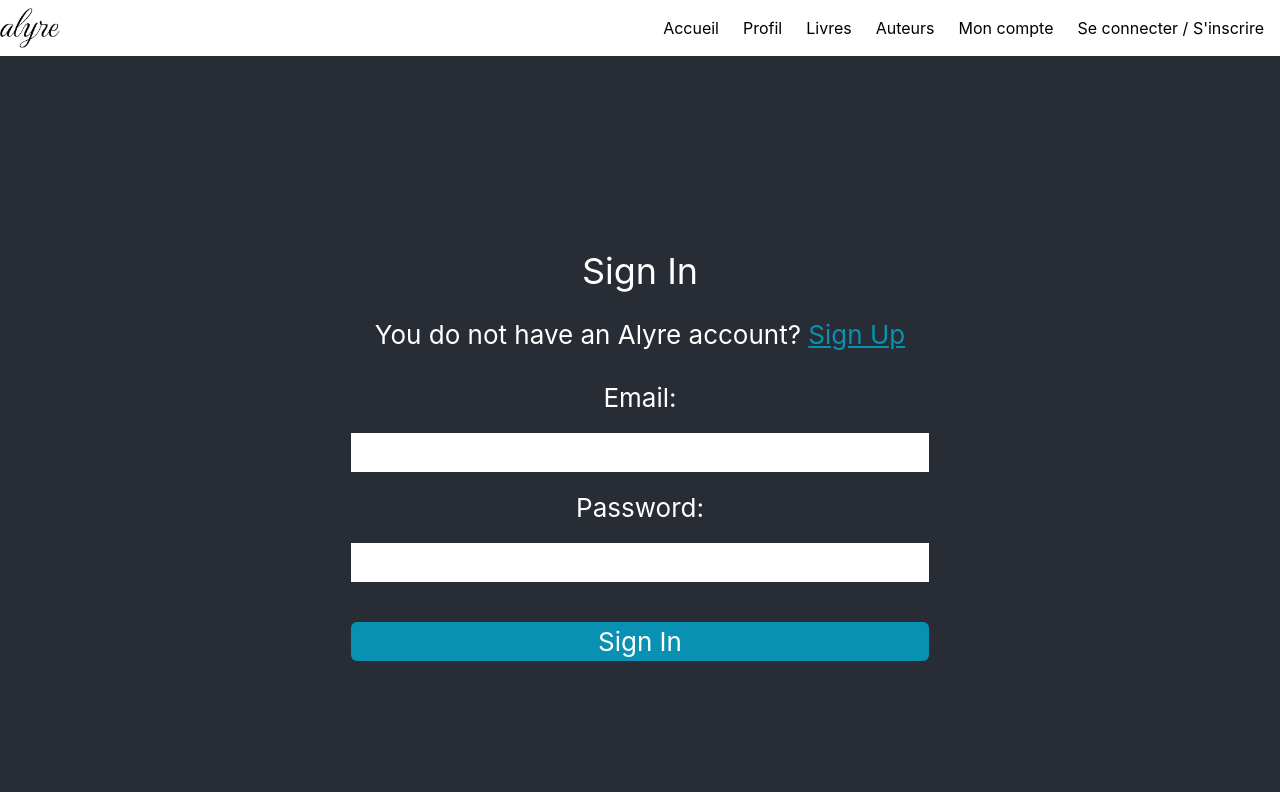
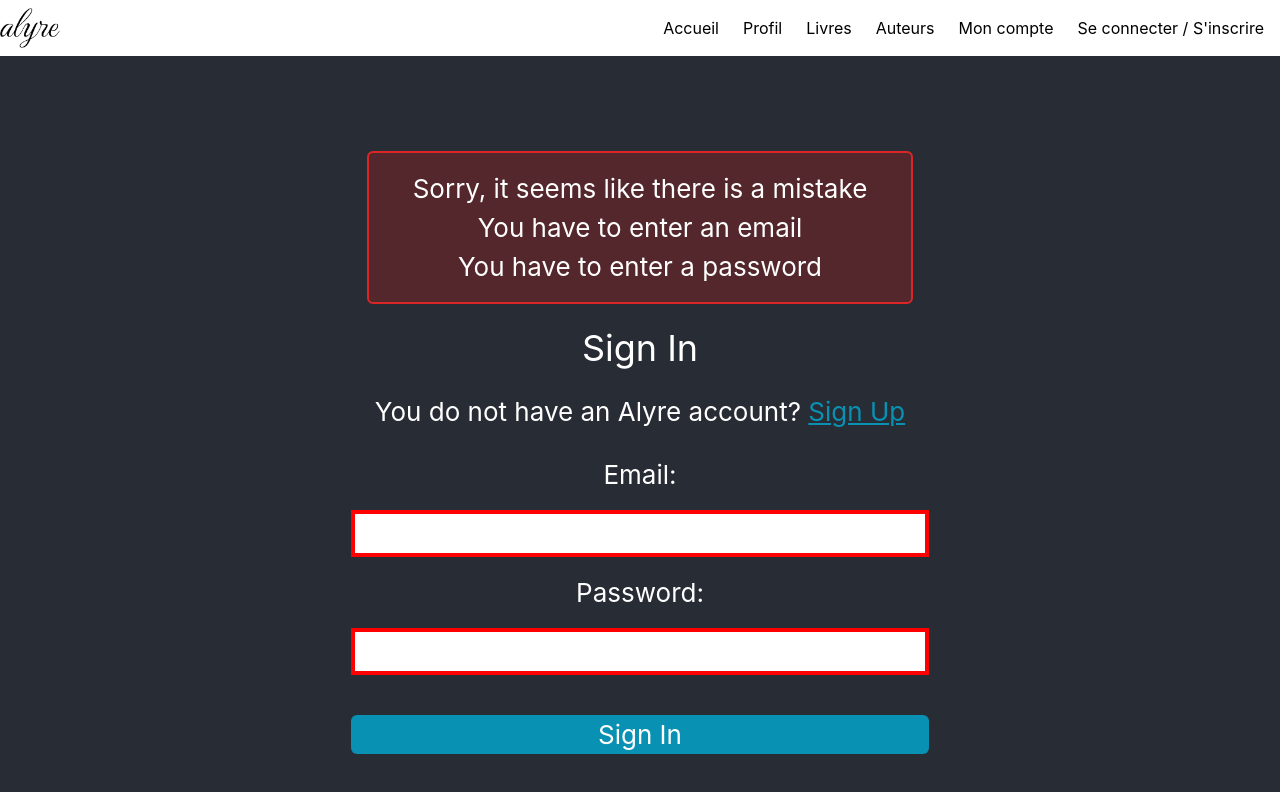
Before and after one commit to kabak-co/alyre, a React (Create React App) app: page /signin in a window 1280 px wide. Both pictures are taken after a click on the button "Sign In". Shown: the top 792 px of the page. Built offline with nearby package versions, Linux system fonts and the light colour scheme.

Commit message:
Build(SignIn) Error handling

```diff
--- a/src/pages/SignIn.tsx
+++ b/src/pages/SignIn.tsx
@@ -1,15 +1,16 @@
+import { link } from "fs";
 import { useState } from "react";
 import { Link } from "react-router-dom";
 
 const SignIn = () => {
     const [isError, setIsError] = useState<boolean>(false);
-    const [errorMessage, setErrorMessage] = useState<Array<string>>([]);
+    const [errorArray, setErrorArray] = useState<Array<string>>([]);
 
     const verifyData = (value: string, regex: RegExp): boolean => {
         return regex.test(value);
     };
 
-    const logIn = () => {
+    const logIn = async () => {
         const emailElement = document.getElementById('email') as HTMLInputElement;
         const passwordElement = document.getElementById('password') as HTMLInputElement;
 
@@ -30,7 +31,7 @@ const SignIn = () => {
             }
         }
         if (!data.password) {
-            emailElement.style.border = '0.3rem solid red';
+            passwordElement.style.border = '0.3rem solid red';
             errorMessages.push('You have to enter a password');
         } else {
             if (!verifyData(data.password, /^(?=.*[a-z])(?=.*[A-Z])(?=.*\d)(?=.*[@$!%*?&])[A-Za-z\d@$!%*?&]{8,20}$/)) {
@@ -38,10 +39,25 @@ const SignIn = () => {
                 errorMessages.push('The password is invalid');
             }
         }
+        if (errorMessages.length === 0) {
 
+        } else {
+            setIsError(true);
+            setErrorArray(errorMessages);
+        }
     };
     return (
         <div>
+            {isError &&
+                <div className="bg-red-700/30 border-2 border-red-600 rounded-md p-4 m-4">
+                    <h2>Sorry, it seems like there is a mistake</h2>
+                    <ul>
+                        {errorArray.map((error, index) => (
+                            <li key={index}>{error}</li>
+                        ))}
+                    </ul>
+                </div>
+            }
             <h1 className="m-6 text-4xl">Sign In</h1>
             <p className="m-6">You do not have an Alyre account? <Link className="underline text-cyan-600" to={'/signup'}>Sign Up</Link></p>
             <div className="flex flex-col">
@@ -49,7 +65,7 @@ const SignIn = () => {
                 <input className="my-4 text-slate-500" type="text" name="email" id="email" />
                 <label htmlFor="password">Password:</label>
                 <input className="my-4 text-slate-500" type="text" name="password" id="password" />
-                <button className="my-6 bg-cyan-600 rounded-md">Sign In</button>
+                <button className="my-6 bg-cyan-600 rounded-md" onClick={logIn}>Sign In</button>
             </div>
         </div>
     );
```
